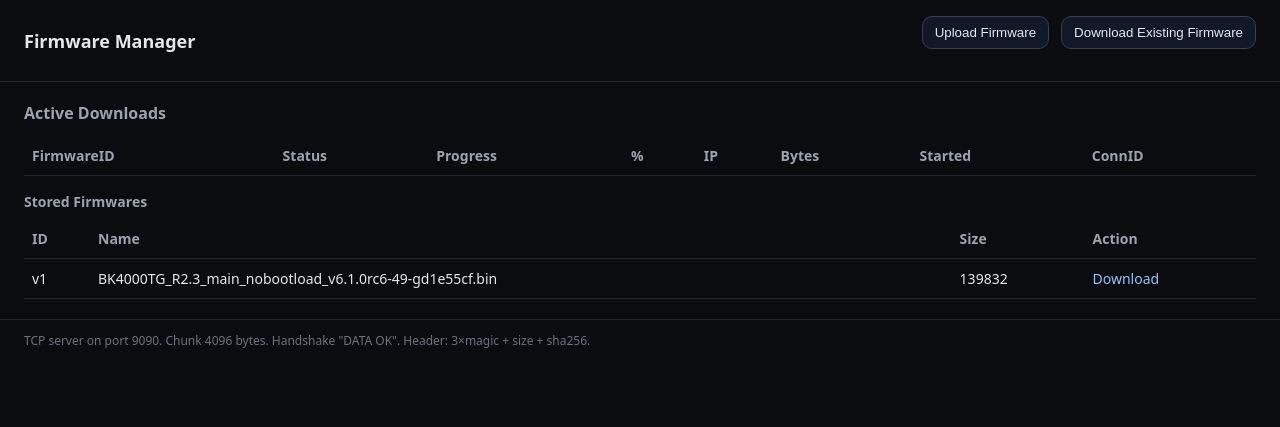
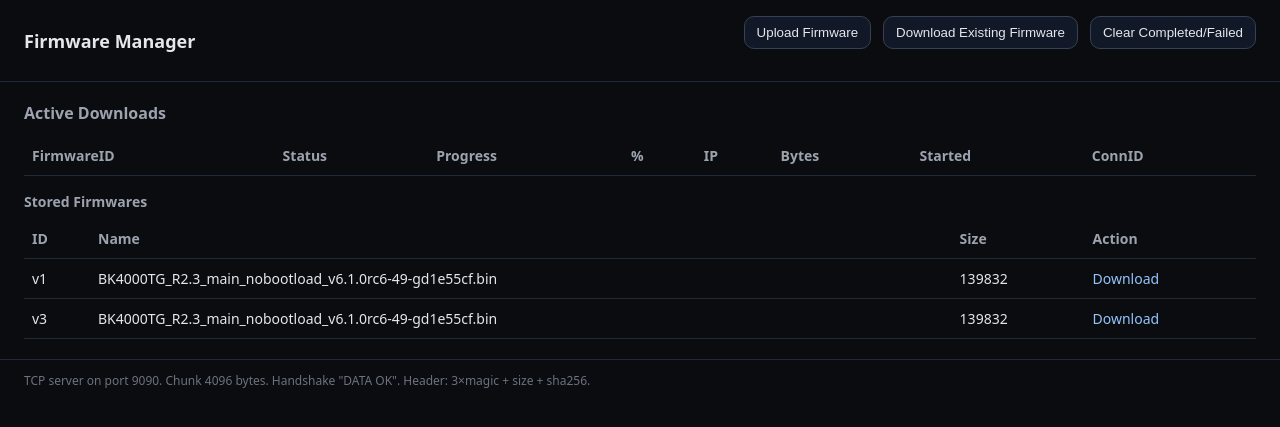
Before and after one commit to geot0x1/firmware_updater, a Flask app: page / in a window 1280 px wide. Shown: the top 427 px of the page. Run offline with Flask 3, Linux system fonts and the light colour scheme; data that the repository does not hold is empty.

Commit message:
added clear button

```diff
--- a/app.py
+++ b/app.py
@@ -232,8 +232,6 @@
                 else:
                     consec_timeouts = 0
 
-                print("Current downloads:", current_downloads)
-
                 # Wait for ACK
                 update_download(connection_id, status="Waiting for DATA OK")
                 a = recv_until(conn, b"\n", maxlen=128)
@@ -260,9 +258,6 @@
             conn.close()
         except Exception:
             pass
-        # keep completed/failed entries visible for a short time
-        time.sleep(5)
-        remove_download(connection_id)
 
 def tcp_server():
     s = socket.socket(socket.AF_INET, socket.SOCK_STREAM)
@@ -277,10 +272,39 @@
         t = threading.Thread(target=handle_client, args=(conn, addr), daemon=True)
         t.start()
 
+
+def find_completed_entries(data):
+    """
+    Returns a dictionary of all entries with status 'Completed'.
+
+    :param data: dict containing firmware info
+    :return: dict of completed entries
+    """
+    return {key: value for key, value in data.items() if value.get('status') == 'Completed'}
+
+
+def get_completed_keys(data):
+    """
+    Returns a list of keys for entries with status 'Completed'.
+
+    :param data: dict containing firmware info
+    :return: list of keys
+    """
+    return [key for key, value in data.items() if value.get('status') == 'Completed']
+
+
 # ========================== FLASK ROUTES ==========================
 @app.route("/")
 def index():
     return render_template("index.html")
+
+@app.route("/api/downloads_status/clear", methods=["POST"])
+def api_downloads_status_clear():
+    with downloads_lock:
+        completed_keys = get_completed_keys(current_downloads)
+        for key in completed_keys:
+            del current_downloads[key]
+    return jsonify({"ok": True})
 
 @app.route("/api/downloads_status")
 def api_downloads_status():
--- a/firmware_metadata.json
+++ b/firmware_metadata.json
@@ -3,5 +3,10 @@
     "stored_path": "c:\\Users\\George\\Desktop\\workspace\\development\\firmware_manager\\firmware_files\\v1.bin",
     "original_name": "BK4000TG_R2.3_main_nobootload_v6.1.0rc6-49-gd1e55cf.bin",
     "size": 139832
+  },
+  "v3": {
+    "stored_path": "c:\\Users\\George\\Desktop\\workspace\\development\\firmware_manager\\firmware_files\\v3.bin",
+    "original_name": "BK4000TG_R2.3_main_nobootload_v6.1.0rc6-49-gd1e55cf.bin",
+    "size": 139832
   }
 }
--- a/static/js/app.js
+++ b/static/js/app.js
@@ -44,6 +44,13 @@
   const id = prompt('Enter FirmwareID to download:\n' + choices);
   if (!id) return;
   window.location.href = '/download/' + encodeURIComponent(id);
+});
+
+clearBtn.addEventListener('click', async () => {
+  if (confirm('Clear all completed/failed downloads?')) {
+    await fetch('/api/downloads_status/clear', { method: 'POST' });
+    refreshDownloads();
+  }
 });
 
 async function refreshDownloads() {
--- a/templates/index.html
+++ b/templates/index.html
@@ -31,6 +31,7 @@
     <div class="row">
       <button class="btn" id="uploadBtn">Upload Firmware</button>
       <button class="btn" id="downloadBtn">Download Existing Firmware</button>
+      <button class="btn" id="clearBtn">Clear Completed/Failed</button>
       <input type="file" id="fileInput" class="hidden" />
     </div>
   </header>
```
Also changed, not shown: test_client/testclient.py (+10 -5 lines), 1 other file.
